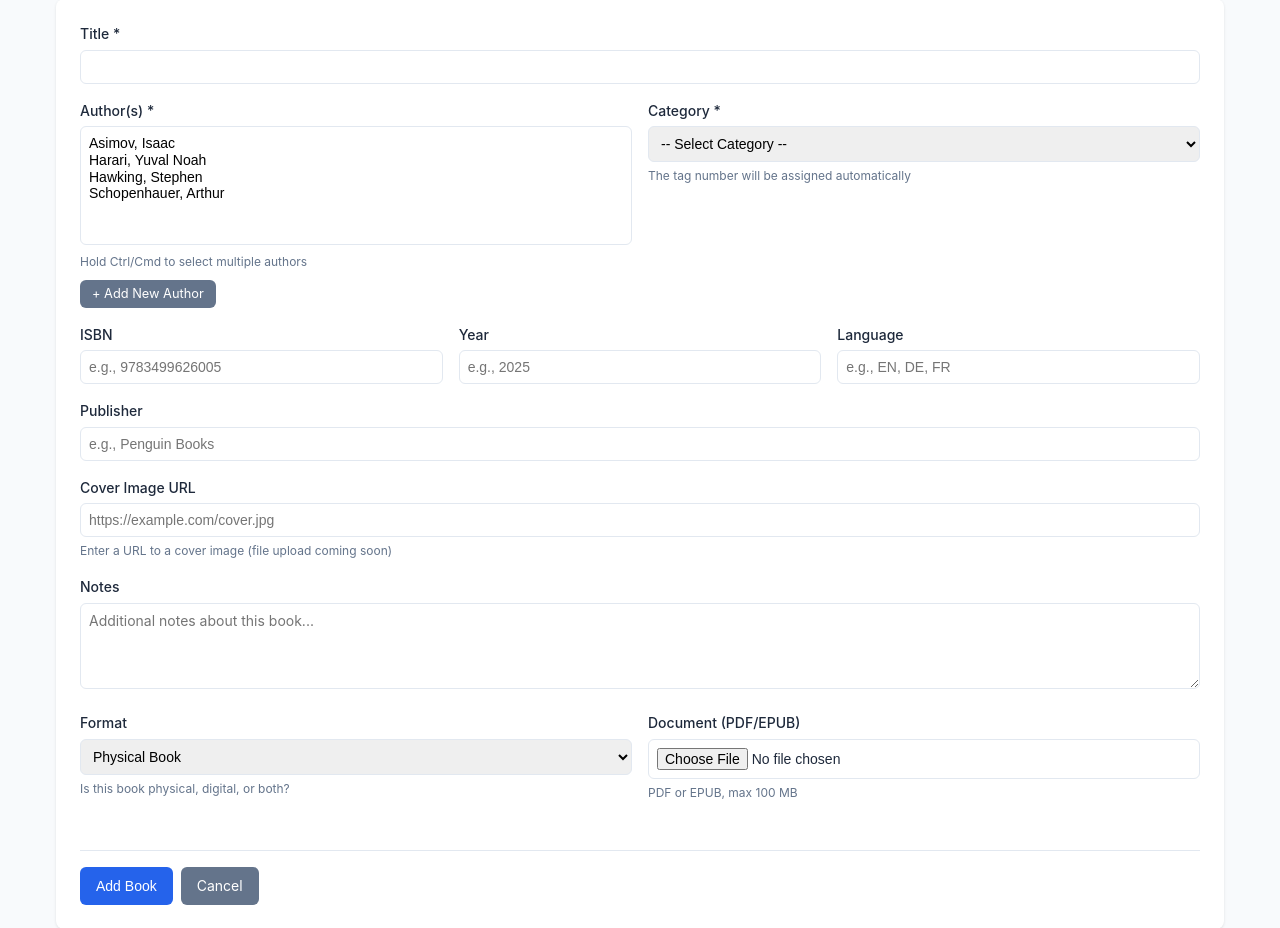
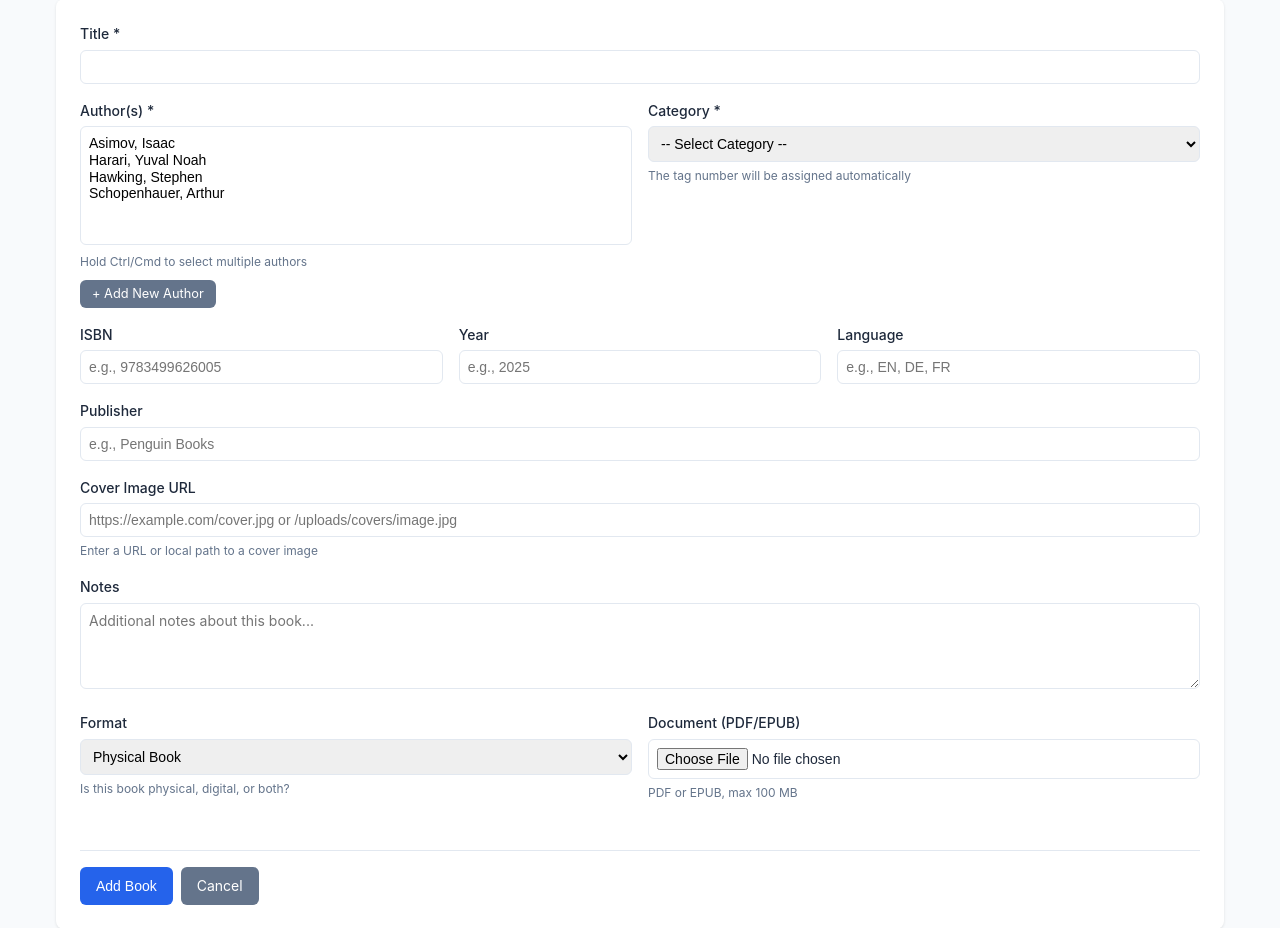
Before and after one commit to thomasbutzbach/openbookmanager, a PHP site: page /books/add.php in a window 1280 px wide. Shown: the part 200-1128 px from the top of the page. Run offline with PHP 8.4, Linux system fonts and the light colour scheme; a user stored in the database is signed in; data comes from the database, SQL or seed files in the repository.

Commit message:
fix(import-type-for-covers)

```diff
--- a/public/books/add.php
+++ b/public/books/add.php
@@ -290,13 +290,13 @@ include __DIR__ . '/../../src/Views/layout/header.php';
                 <div class="form-group" style="grid-column: span 2;">
                     <label for="cover_image">Cover Image URL</label>
                     <input
-                        type="url"
+                        type="text"
                         id="cover_image"
                         name="cover_image"
-                        placeholder="https://example.com/cover.jpg"
+                        placeholder="https://example.com/cover.jpg or /uploads/covers/image.jpg"
                         value="<?= e($formData['cover_image'] ?? '') ?>"
                     >
-                    <small class="form-help">Enter a URL to a cover image (file upload coming soon)</small>
+                    <small class="form-help">Enter a URL or local path to a cover image</small>
                 </div>
             </div>
 
--- a/public/books/edit.php
+++ b/public/books/edit.php
@@ -413,13 +413,13 @@ include __DIR__ . '/../../src/Views/layout/header.php';
                 <div class="form-group">
                     <label for="cover_image">Cover Image URL</label>
                     <input
-                        type="url"
+                        type="text"
                         id="cover_image"
                         name="cover_image"
-                        placeholder="https://example.com/cover.jpg"
+                        placeholder="https://example.com/cover.jpg or /uploads/covers/image.jpg"
                         value="<?= e($formData['cover_image'] ?? '') ?>"
                     >
-                    <small class="form-help">Enter a URL to a cover image</small>
+                    <small class="form-help">Enter a URL or local path to a cover image</small>
                 </div>
 
                 <div class="form-group">
```
